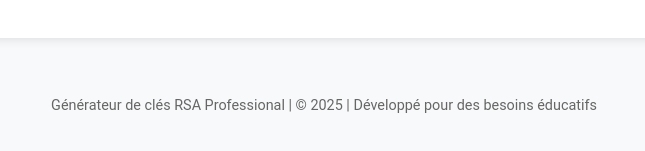
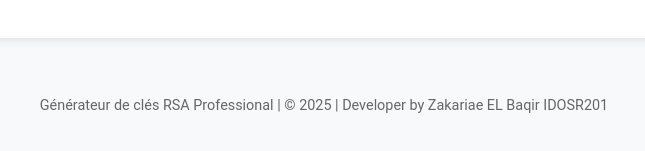
Before and after one commit to zakariaeVIP/RSA-Key-Generator-Web-Static-Version, a plain HTML site: page index.html in a window 1280 px wide. Shown: the part 1791-1942 px from the top of the page, 316-961 px from the left. Drawn offline with Linux system fonts and the light colour scheme.

Commit message:
Update index.html

```diff
--- a/index.html
+++ b/index.html
@@ -673,7 +673,7 @@
         </main>
 
         <footer>
-            Générateur de clés RSA Professional | © 2025 | Développé pour des besoins éducatifs
+            Générateur de clés RSA Professional | © 2025 | Developer by Zakariae EL Baqir IDOSR201
         </footer>
     </div>
 
```
